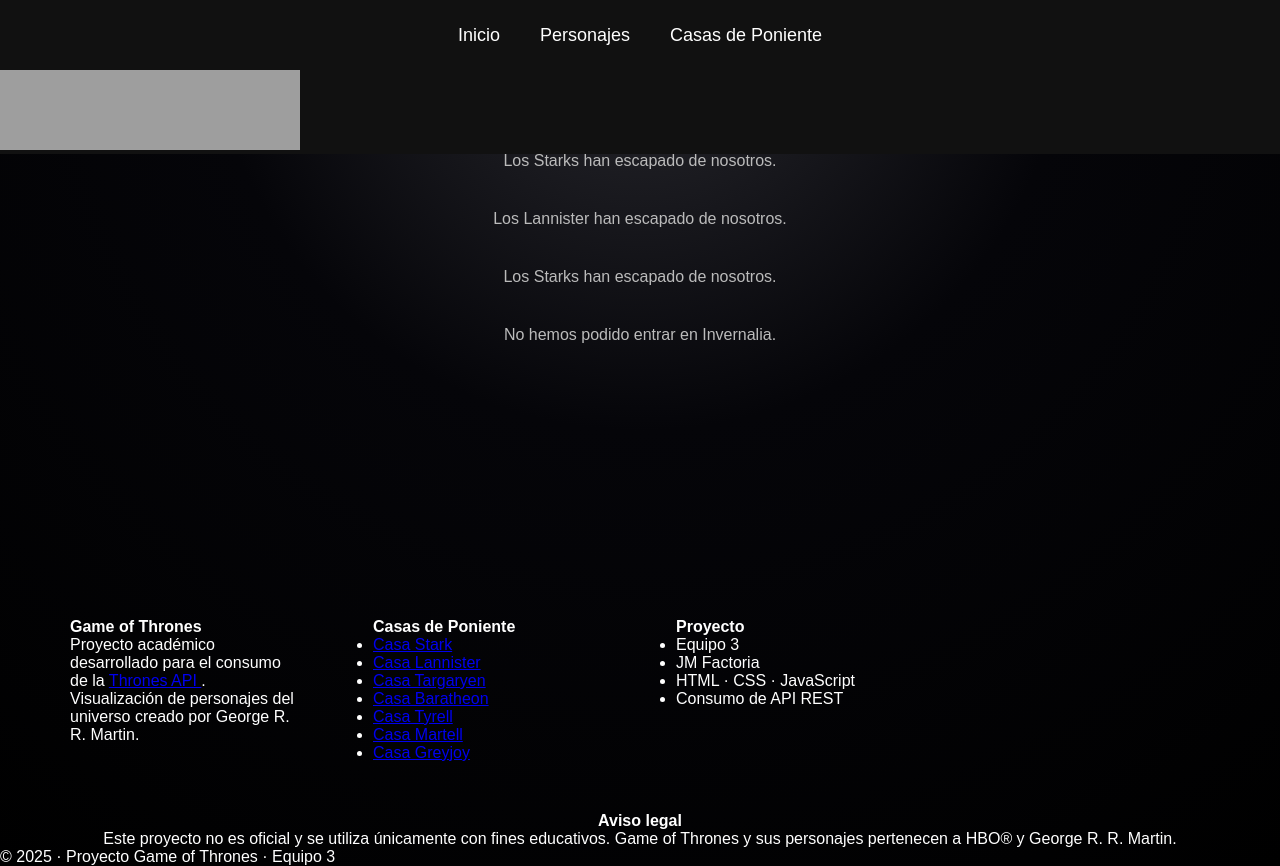
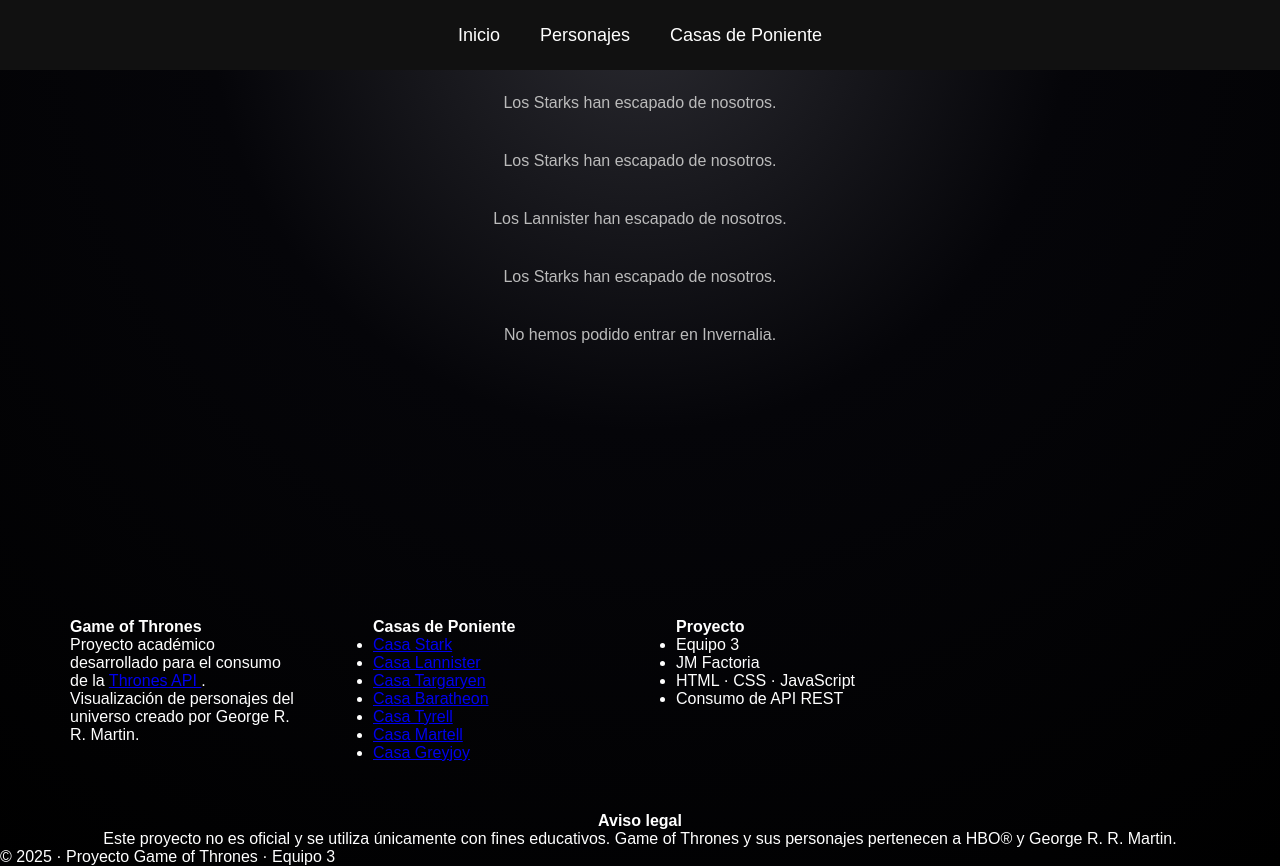
Before and after one commit to Adrian-1986/GameOfthrones.Api.G3, a plain HTML site: page index.html in a window 1280 px wide. Drawn offline with Linux system fonts and the light colour scheme; no server answers; grey boxes are pictures that could not be loaded.

Commit message:
removed iframe music

```diff
--- a/index.html
+++ b/index.html
@@ -10,6 +10,7 @@
 <body>
     <header class="navbar">
             <nav class="navbar-container">
+
                 <ul class="navbar-list">
                     <li class="navbar-list-item">
                         <a class="navbar-link" href="index.html">Inicio</a>
@@ -21,17 +22,9 @@
                         <a class="navbar-link" href="Casas de poniente.html">Casas de Poniente</a>
                     </li>
                 </ul>
+
             </nav>
-              <div class="spotify-header">
-      <iframe
-        src="https://open.spotify.com/embed/track/7i9FIXOEheBRzcAz042g5i"
-        width="300"
-        height="80"
-        frameborder="0"
-        allow="autoplay; clipboard-write; encrypted-media; picture-in-picture"
-        loading="lazy">
-      </iframe>
-    </div>
+
     </header>
     <main>
         <section>
```
